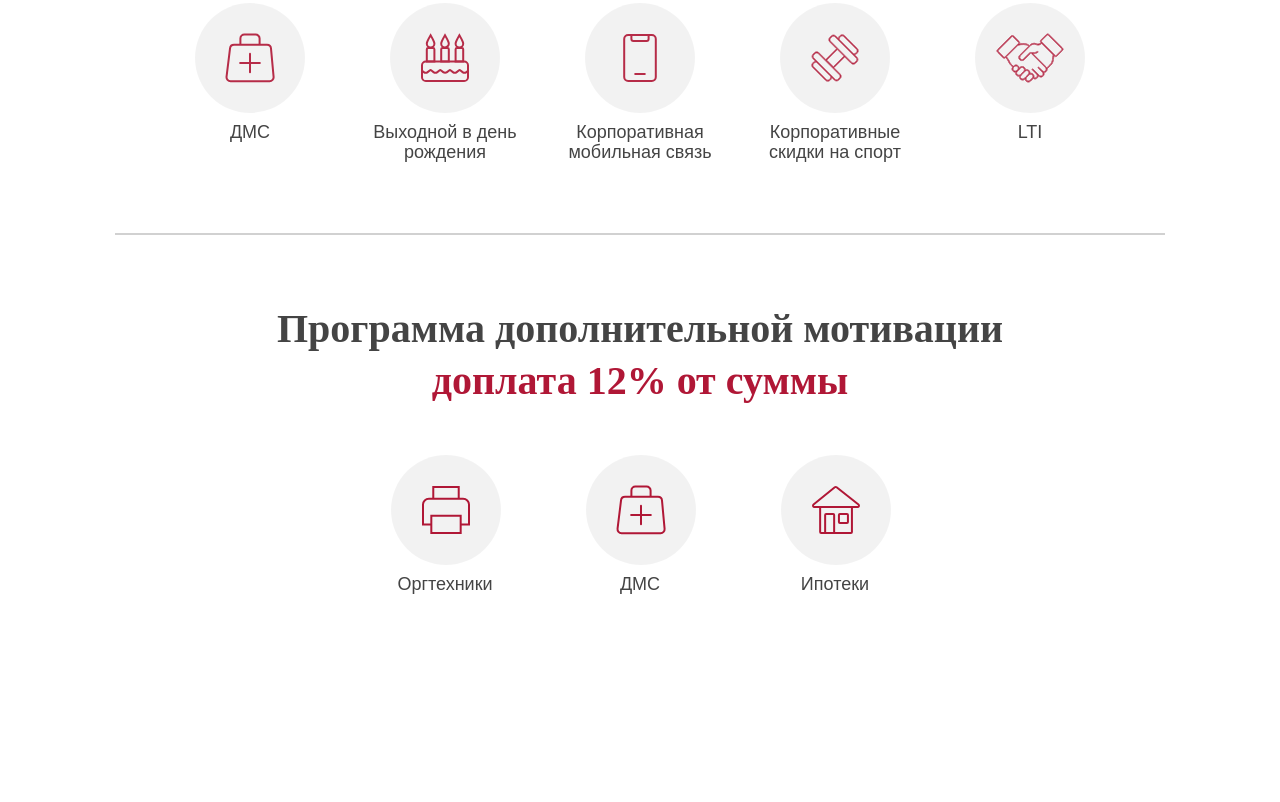
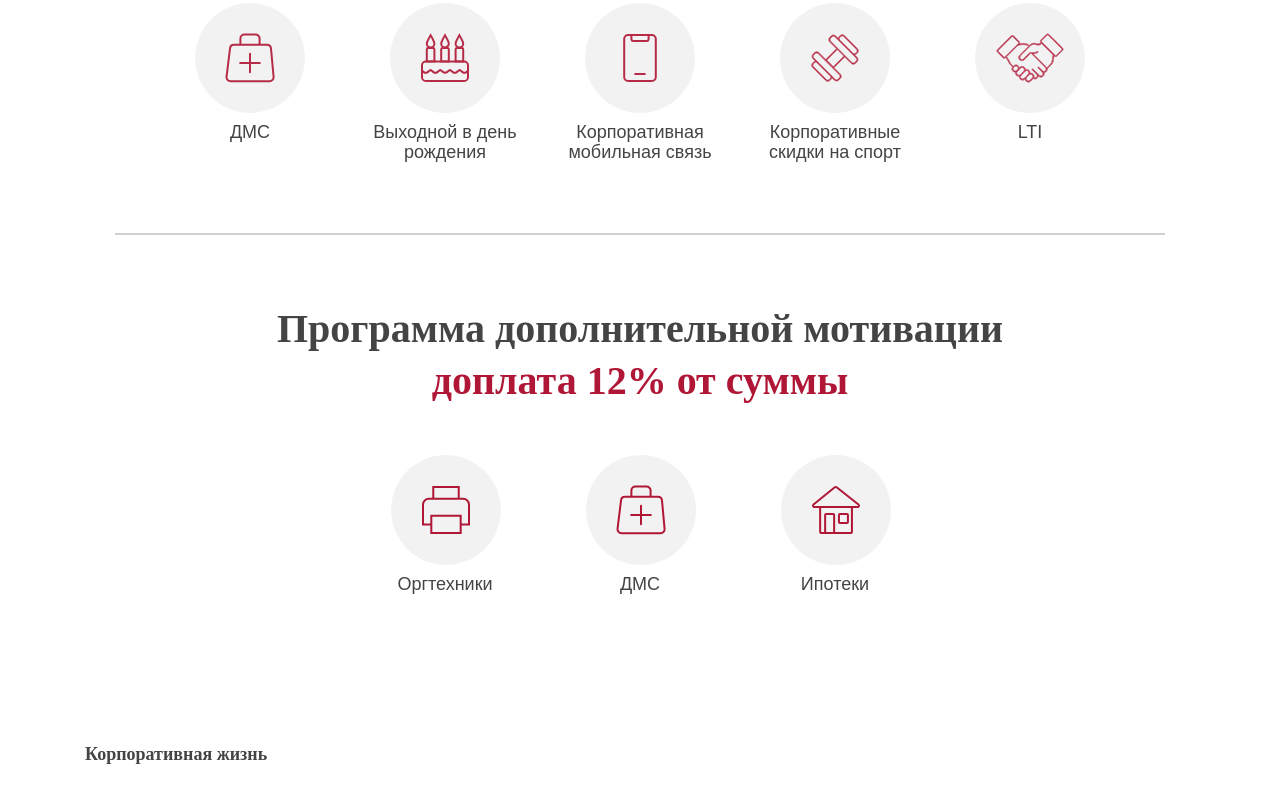
Before and after one commit to stFrenky/Peach-test-frontend, a website built with Vite: page index.html in a window 1280 px wide. Shown: the part 3635-4437 px from the top of the page. Before the commit the page ends 4279 px from the top, so only its background shows below. Built offline with nearby package versions, Linux system fonts and the light colour scheme; files whose address does not match are found by name.

Commit message:
add gallery

```diff
--- a/index.html
+++ b/index.html
@@ -169,6 +169,10 @@
 					</div>
 				</div>
 			</section>
+			<section class="gallery">
+				<div class="gallery__title title"></div>
+				<div class="gallery__list">Корпоративная жизнь</div>
+			</section>
 		</main>
 
 	</div>
--- /dev/null
+++ b/src/styles/components/_gallery.scss
@@ -0,0 +1,16 @@
+.gallery {
+
+	padding: 0 70px;
+
+	@media (max-width: 768px) {
+		padding: 0 20px;
+	}
+
+	@media (max-width: 425px) {
+		padding: 0 5px
+	}
+
+	&__title {
+		margin-bottom: 50px;
+	}
+}
--- a/src/styles/pages/home.scss
+++ b/src/styles/pages/home.scss
@@ -6,3 +6,4 @@
 @use '../components/mission';
 @use '../components/business-lines';
 @use '../components/benefits';
+@use '../components/gallery';
```
